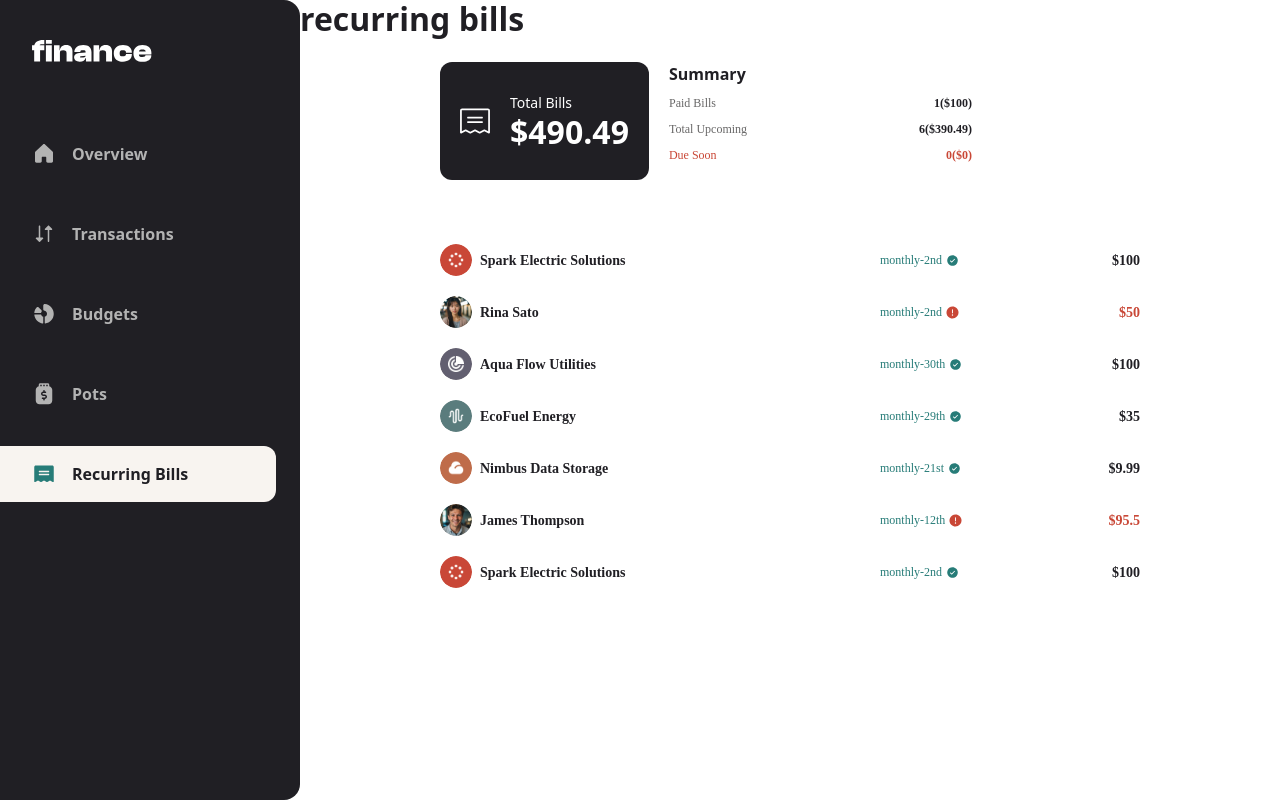
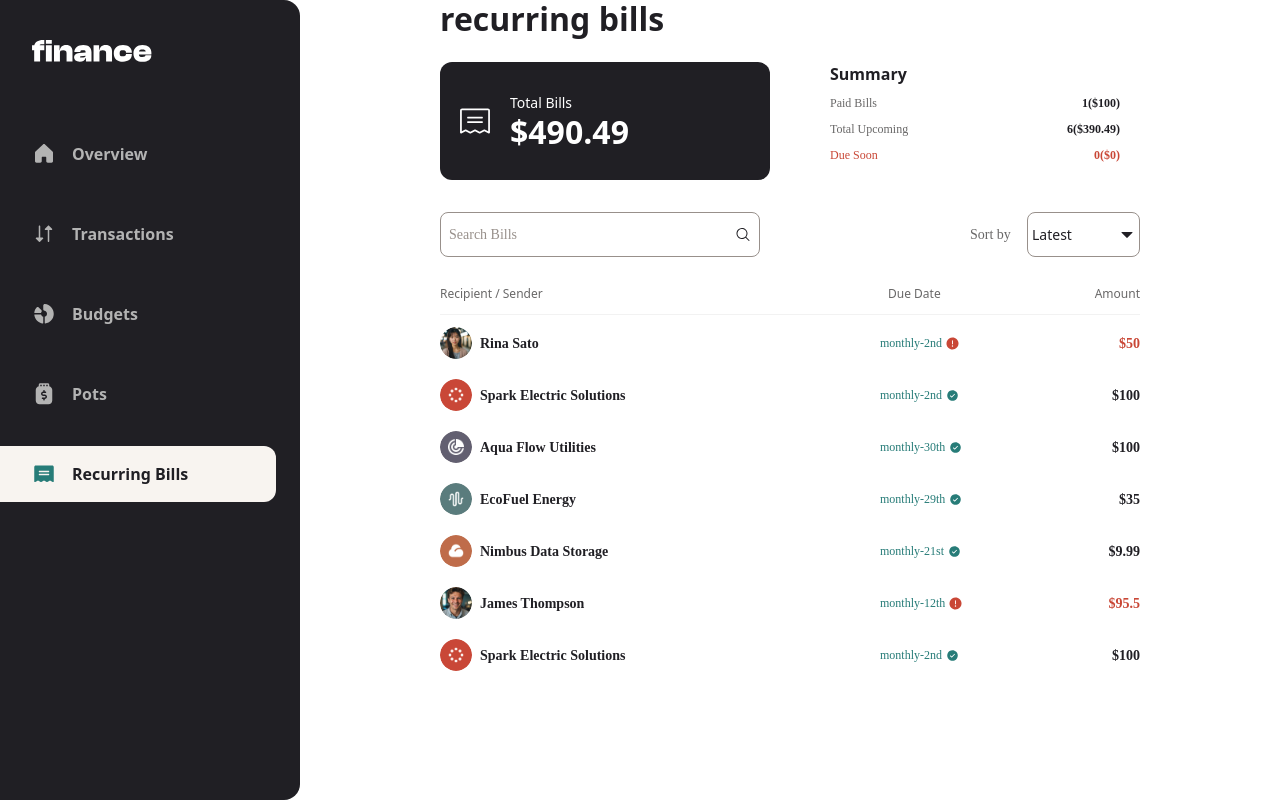
Before and after one commit to Keti-Tsiklauri/my-finance-app, a Next.js app: page /recurring-bills in a window 1280 px wide. Built offline with nearby package versions, Linux system fonts and the light colour scheme.

Commit message:
create bills fiter

```diff
--- /dev/null
+++ b/src/app/hooks/useFilter.ts
@@ -0,0 +1,47 @@
+"use client";
+import { useState, useEffect } from "react";
+
+interface Item {
+  category: string;
+  date: string;
+  amount: number;
+}
+
+export default function useFilter<T extends Item>(data: T[] | undefined) {
+  const [filteredItems, setFilteredItems] = useState<T[]>([]);
+  const [sortOption, setSortOption] = useState("Latest");
+  const [category, setCategory] = useState("All");
+
+  useEffect(() => {
+    if (!data) return;
+
+    let items = [...data];
+
+    if (category !== "All") {
+      items = items.filter((i) => i.category === category);
+    }
+
+    switch (sortOption) {
+      case "Latest":
+        items.sort(
+          (a, b) => new Date(b.date).getTime() - new Date(a.date).getTime()
+        );
+        break;
+      case "Oldest":
+        items.sort(
+          (a, b) => new Date(a.date).getTime() - new Date(b.date).getTime()
+        );
+        break;
+      case "Highest":
+        items.sort((a, b) => b.amount - a.amount);
+        break;
+      case "Lowest":
+        items.sort((a, b) => a.amount - b.amount);
+        break;
+    }
+
+    setFilteredItems(items);
+  }, [data, sortOption, category]);
+
+  return { filteredItems, sortOption, setSortOption, category, setCategory };
+}
--- /dev/null
+++ b/src/app/hooks/useSearch.ts
@@ -0,0 +1,26 @@
+"use client";
+import { useState, useEffect } from "react";
+
+export default function useSearch<T>(
+  data: T[] | undefined,
+  searchField: keyof T
+) {
+  const [query, setQuery] = useState("");
+  const [searchedItems, setSearchedItems] = useState<T[]>([]);
+
+  useEffect(() => {
+    if (!data) return;
+    if (query.trim() === "") {
+      setSearchedItems(data);
+    } else {
+      const lowerQuery = query.toLowerCase();
+      setSearchedItems(
+        data.filter((item) =>
+          String(item[searchField]).toLowerCase().includes(lowerQuery)
+        )
+      );
+    }
+  }, [data, query, searchField]);
+
+  return { query, setQuery, searchedItems };
+}
--- a/src/app/recurring-bills/page.tsx
+++ b/src/app/recurring-bills/page.tsx
@@ -1,28 +1,19 @@
 "use client";
-import BillsList from "@/components/recurring-bills/BillsList";
-import TotalBills from "@/components/recurring-bills/TotalBills";
-import useData from "@/components/useData";
+import useData from "@/app/hooks/useData";
+import BillsWrapper from "@/components/recurring-bills/BillsWrapper";
+
 export default function RecurringBills() {
   const data = useData();
   if (!data) return <p>Loading...</p>;
 
-  const { transactions } = data;
-  const bills = transactions.filter((t) => t.category === "Bills");
+  const bills = data.transactions.filter((t) => t.category === "Bills");
 
   return (
     <div>
-      <p
-        className="h-[38px]
-    font-public-sans font-bold
-    text-[32px] leading-[120%]
-    text-[#201F24]"
-      >
+      <p className="w-[343px] md:w-[700px] xxl:w-[1180px] h-[38px] font-bold text-[32px] leading-[120%] text-[#201F24] mx-auto">
         recurring bills
       </p>
-      <div className="flex flex-col xxl:flex-row gap-8 mt-6">
-        <TotalBills bills={bills} />
-        <BillsList bills={bills} />
-      </div>
+      <BillsWrapper bills={bills} />
     </div>
   );
 }
--- a/src/components/pots-types/PotsTypes.tsx
+++ b/src/components/pots-types/PotsTypes.tsx
@@ -1,5 +1,5 @@
 "use client";
-import useData from "../useData";
+import useData from "../../app/hooks/useData";
 
 import CategoryHeader from "../shared/list-header/CategoryHeader";
 import { calculatePercentage } from "../helperFunctions/calculatePercentage";
--- a/src/components/recurring-bills/BillsList.tsx
+++ b/src/components/recurring-bills/BillsList.tsx
@@ -12,7 +12,7 @@ import { getMonthlyLabel } from "../helperFunctions/getMonthlyLabel";
 import { makePositiveNumber } from "../helperFunctions/makePositiveNumber";
 export default function BillsList({ bills }: { bills: Bill[] }) {
   return (
-    <div className="flex flex-col gap-5 w-[300px] mx-auto mt-8 md:w-[700px] xxl:mt-0">
+    <div className="flex flex-col gap-5 w-[300px] mx-auto  md:mt-3  md:w-[700px] xxl:mt-0">
       {bills.map((elem, index) => (
         <div
           key={index}
--- /dev/null
+++ b/src/components/recurring-bills/BillsWrapper.tsx
@@ -0,0 +1,23 @@
+"use client";
+import { useState } from "react";
+import TotalBills from "./TotalBills";
+import SearchBills from "./SearchBills";
+import RecurringBillsHeader from "./RecurringBillsHeader";
+import BillsList, { Bill } from "./BillsList";
+
+export default function BillsWrapper({ bills }: { bills: Bill[] }) {
+  const [filteredBills, setFilteredBills] = useState<Bill[]>(bills);
+
+  return (
+    <div className="flex flex-col xxl:flex-row gap-8 mt-6 xxl:w-[1100px] xxl:mx-auto">
+      <div>
+        <TotalBills bills={filteredBills} />
+      </div>
+      <div>
+        <SearchBills bills={bills} onFilter={setFilteredBills} />
+        <RecurringBillsHeader />
+        <BillsList bills={filteredBills} />
+      </div>
+    </div>
+  );
+}
--- /dev/null
+++ b/src/components/recurring-bills/RecurringBillsHeader.tsx
@@ -0,0 +1,22 @@
+import { capitalizeEachWord } from "../helperFunctions/capitalizeEachWord";
+
+export default function RecurringBillsHeader() {
+  return (
+    <div className="hidden xxl:pt-0  mx-auto md:flex flex-row items-center py-[12px] gap-[32px] w-[700px] h-[42px] border-b border-[#F2F2F2] self-stretch order-1 flex-none box-border">
+      {/* Recipient / Sender */}
+      <p className="w-[340px] h-[18px] text-[12px] leading-[18px] font-normal text-[#696868] flex-none order-0 grow text-left">
+        Recipient / Sender
+      </p>
+
+      {/* Due Date */}
+      <p className="w-[120px] h-[18px] text-[12px] leading-[18px] font-normal text-[#696868] flex-none order-1 text-left">
+        Due Date
+      </p>
+
+      {/* Amount */}
+      <p className="w-[100px] h-[18px] text-[12px] leading-[18px] font-normal text-[#696868] text-right flex-none order-2">
+        Amount
+      </p>
+    </div>
+  );
+}
--- /dev/null
+++ b/src/components/recurring-bills/SearchBills.tsx
@@ -0,0 +1,68 @@
+"use client";
+import { useState, useEffect } from "react";
+import Search from "../shared/search/Search";
+import useSearch from "@/app/hooks/useSearch";
+import useFilter from "@/app/hooks/useFilter";
+import FilterDropDown from "../transactions/FilterDropDown";
+import type { Bill } from "./BillsList";
+
+interface SearchBillsProps {
+  bills: Bill[];
+  onFilter: (filtered: Bill[]) => void; // ✅ send filtered list up
+}
+
+export default function SearchBills({ bills, onFilter }: SearchBillsProps) {
+  const [currentPage, setCurrentPage] = useState(1);
+  const itemsPerPage = 10;
+
+  const { query, setQuery, searchedItems } = useSearch(bills, "name");
+  const { filteredItems, sortOption, setSortOption, category, setCategory } =
+    useFilter(searchedItems);
+
+  useEffect(() => {
+    setCurrentPage(1);
+  }, [query, sortOption, category]);
+
+  // ✅ send filtered list to parent whenever it changes
+  useEffect(() => {
+    const startIndex = (currentPage - 1) * itemsPerPage;
+    const currentItems = filteredItems.slice(
+      startIndex,
+      startIndex + itemsPerPage
+    );
+    onFilter(currentItems);
+  }, [filteredItems, currentPage, itemsPerPage, onFilter]);
+
+  const categories = [
+    { id: -1, name: "All" },
+    ...Array.from(new Set(bills.map((b) => b.category))).map((cat, idx) => ({
+      id: idx,
+      name: cat,
+    })),
+  ];
+
+  return (
+    <div className="flex justify-around w-[344px] mx-auto mb-4 md:w-[700px] md:justify-between">
+      <Search
+        placeholder="Search Bills"
+        width="w-[150px] md:w-[320px] xxl:w-[320px]"
+        height="h-[35px] md:h-[45px]"
+        onSearch={setQuery}
+      />
+
+      <FilterDropDown
+        text={sortOption}
+        className="w-[80px] md:w-[113px]"
+        divWidth="w-[150px] md:w-[170px]"
+        filterBased="Sort by"
+        filter={[
+          { id: 0, name: "Latest" },
+          { id: 1, name: "Oldest" },
+          { id: 2, name: "Highest" },
+          { id: 3, name: "Lowest" },
+        ]}
+        onSelect={setSortOption}
+      />
+    </div>
+  );
+}
--- a/src/components/recurring-bills/TotalBills.tsx
+++ b/src/components/recurring-bills/TotalBills.tsx
@@ -1,7 +1,7 @@
 "use client";
 import { capitalizeEachWord } from "../helperFunctions/capitalizeEachWord";
 import { formatAmount } from "../helperFunctions/formatAmount";
-import useData from "../useData";
+import useData from "../../app/hooks/useData";
 import Image from "next/image";
 import { makePositiveNumber } from "../helperFunctions/makePositiveNumber";
 export interface Bill {
@@ -50,8 +50,8 @@ export default function TotalBills({ bills }: { bills: Bill[] }) {
   console.log({ totalPaid, totalUpcoming, totalDueSoon });
   console.log("biils", bills);
   return (
-    <div className="flex  flex-col  w-[343px] mx-auto md:flex-row md:w-[700px] xxl:flex-col xxl:w-[340px]">
-      <div className="flex items-center p-[24px_20px] gap-[20px] h-[118px] bg-[#201F24] rounded-[12px]">
+    <div className="flex  flex-col  w-[343px] mx-auto md:flex-row md:w-[700px] xxl:flex-col xxl:w-[340px] md:justify-between">
+      <div className="flex items-center p-[24px_20px] gap-[20px] h-[118px] bg-[#201F24] rounded-[12px] md:w-[330px] ">
         <Image
           src="images/recurring-bills/icon.svg"
           width={30}
@@ -67,7 +67,7 @@ export default function TotalBills({ bills }: { bills: Bill[] }) {
           </p>
         </div>
       </div>
-      <div className="w-[343px] px-[20px] flex flex-col gap-2">
+      <div className="w-[343px] px-[20px] flex flex-col gap-2 md:w-[330px]">
         <p className="h-[24px] font-bold text-[16px] leading-[150%] text-[#201F24]">
           {capitalizeEachWord("summary")}
         </p>
--- a/src/components/spending/SpendingTypes.tsx
+++ b/src/components/spending/SpendingTypes.tsx
@@ -1,5 +1,5 @@
 "use client";
-import useData from "../useData";
+import useData from "../../app/hooks/useData";
 import Image from "next/image";
 import { formatAmount } from "../helperFunctions/formatAmount";
 import { formatDate } from "../helperFunctions/formatDate";
--- a/src/components/transactions/TransactionPageWrapper.tsx
+++ b/src/components/transactions/TransactionPageWrapper.tsx
@@ -1,79 +1,35 @@
 "use client";
 import { useState, useEffect } from "react";
-import useData from "../useData";
+import useData from "../../app/hooks/useData";
 import Pagination from "./Pagination";
 import TransactionList from "./TransactionList";
 import FilterDropDown from "./FilterDropDown";
-import SearchTransaction from "../shared/search/Search";
+import Search from "../shared/search/Search";
 import TransactionListHeader from "./TransactionListHeader";
-import type { Transaction } from "@/types/types";
+import useSearch from "../../app/hooks/useSearch";
+import useFilter from "../../app/hooks/useFilter";
 
 export default function TransactionsWrapper() {
-  const [filteredTransactions, setFilteredTransactions] = useState<
-    Transaction[]
-  >([]);
-  const [searchQuery, setSearchQuery] = useState("");
   const data = useData();
-
   const [currentPage, setCurrentPage] = useState(1);
-
-  // Filter selections
-  const [sortOption, setSortOption] = useState("Latest");
-  const [categoryFilter, setCategoryFilter] = useState("All");
-
   const itemsPerPage = 10;
 
-  // Initialize filtered transactions when data arrives
+  // ✅ Search Hook
+  const { query, setQuery, searchedItems } = useSearch(
+    data?.transactions,
+    "name"
+  );
+
+  // ✅ Filter Hook
+  const { filteredItems, sortOption, setSortOption, category, setCategory } =
+    useFilter(searchedItems);
+
   useEffect(() => {
-    if (!data) return;
-    setFilteredTransactions(data.transactions);
-  }, [data]);
-
-  // Update filtered & sorted transactions when sort/category/search changes
-  useEffect(() => {
-    if (!data) return;
-
-    let filtered = [...data.transactions];
-
-    // Filter by category
-    if (categoryFilter !== "All") {
-      filtered = filtered.filter((t) => t.category === categoryFilter);
-    }
-
-    // Filter by search query
-    if (searchQuery.trim() !== "") {
-      filtered = filtered.filter((t) =>
-        t.name.toLowerCase().includes(searchQuery.toLowerCase())
-      );
-    }
-
-    // Sort according to sortOption
-    switch (sortOption) {
-      case "Latest":
-        filtered.sort(
-          (a, b) => new Date(b.date).getTime() - new Date(a.date).getTime()
-        );
-        break;
-      case "Oldest":
-        filtered.sort(
-          (a, b) => new Date(a.date).getTime() - new Date(b.date).getTime()
-        );
-        break;
-      case "Highest":
-        filtered.sort((a, b) => b.amount - a.amount);
-        break;
-      case "Lowest":
-        filtered.sort((a, b) => a.amount - b.amount);
-        break;
-    }
-
-    setFilteredTransactions(filtered);
-    setCurrentPage(1); // Reset page on filter/sort/search change
-  }, [sortOption, categoryFilter, searchQuery, data]);
+    setCurrentPage(1);
+  }, [query, sortOption, category]);
 
   if (!data) return <p>Loading...</p>;
 
-  // Build category options including 'All'
   const categories = [
     { id: -1, name: "All" },
     ...Array.from(new Set(data.transactions.map((t) => t.category))).map(
@@ -81,10 +37,9 @@ export default function TransactionsWrapper() {
     ),
   ];
 
-  // Pagination calculations
-  const totalItems = filteredTransactions.length;
+  const totalItems = filteredItems.length;
   const startIndex = (currentPage - 1) * itemsPerPage;
-  const currentItems = filteredTransactions.slice(
+  const currentItems = filteredItems.slice(
     startIndex,
     startIndex + itemsPerPage
   );
@@ -92,16 +47,16 @@ export default function TransactionsWrapper() {
   return (
     <>
       <div className="flex justify-between xxl:w-[1000px] mx-auto mb-[20px] mt-[20px] w-[343px] md:w-[620px]">
-        <SearchTransaction
+        <Search
           placeholder="Search Transaction"
           width="w-[100px] md:w-[160px] xxl:w-[320px]"
           height="h-[35px] md:h-[45px]"
-          onSearch={setSearchQuery}
+          onSearch={setQuery}
         />
 
         <div className="flex md:w-[430px] w-[230px] justify-between">
           <FilterDropDown
-            text="Latest"
+            text={sortOption}
             className="w-[80px] md:w-[113px]"
             divWidth="w-[84px] md:w-[170px]"
             filterBased="Sort by"
@@ -115,12 +70,12 @@ export default function TransactionsWrapper() {
           />
 
           <FilterDropDown
-            text="All"
+            text={category}
             filterBased="Category"
             className="w-[125px] md:w-[177px]"
             divWidth="w-[140px] md:w-[245px]"
             filter={categories}
-            onSelect={setCategoryFilter}
+            onSelect={setCategory}
           />
         </div>
       </div>
```
Also changed, not shown: src/app/hooks/useData.ts (renamed from src/components/useData.ts).
